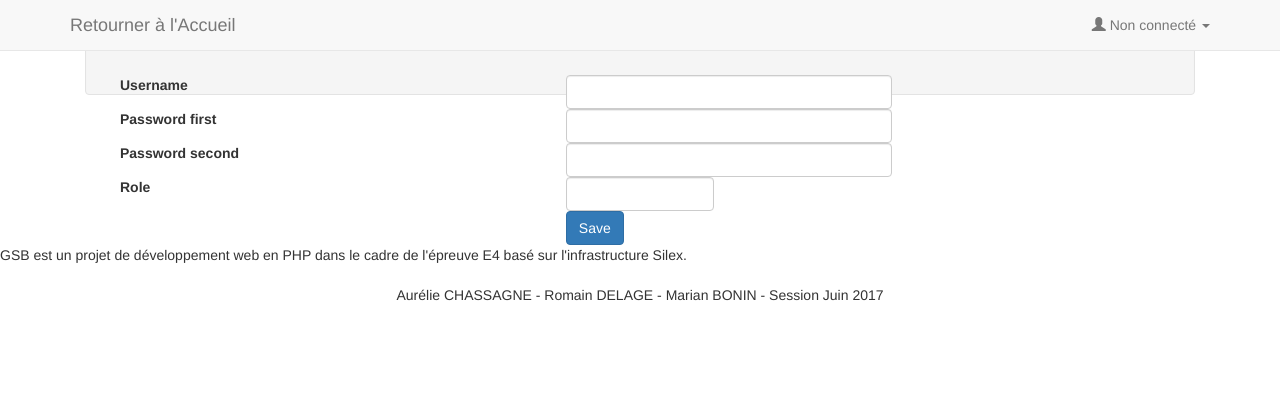
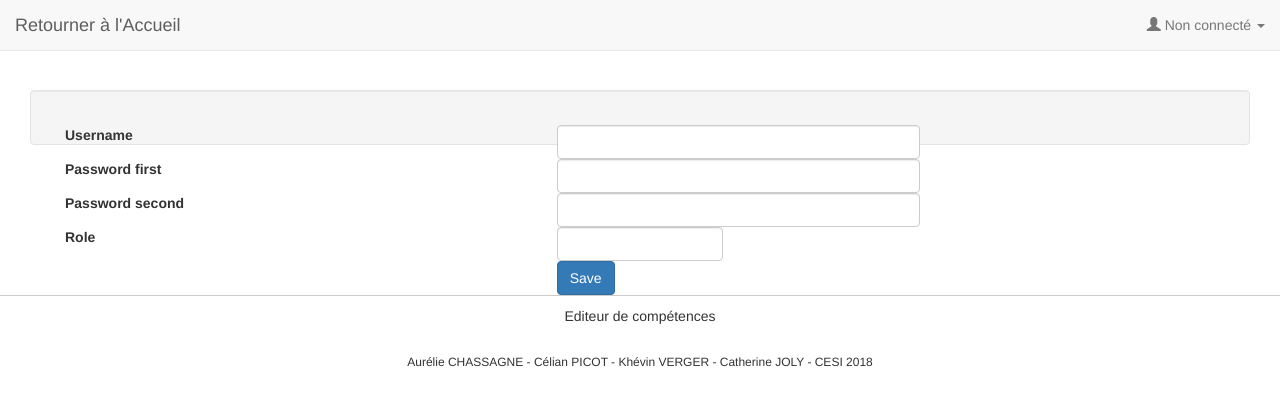
Before and after one commit to Aurelie96/Projet_web, a PHP site: template views/utilisateur_form.html.twig in a window 1280 px wide. Shown: the top 406 px of the page. Run offline with PHP 8.4, Linux system fonts and the light colour scheme; the template is opened without the code that fills it, so the values that code supplies are empty; form fields are guessed from the names that the template uses; some libraries are stand-ins or nearby versions.

```diff
--- a/app/config/prod.php
+++ b/app/config/prod.php
@@ -8,7 +8,7 @@ $app['db.options'] = array(
     'charset' => 'utf8',
     'host' => 'localhost',
     'port' => '3306',
-    'dbname' => 'ecole',
+    'dbname' => 'php_math',
     'user' => 'root',
-    'password' => 'root',
+    'password' => '',
 );
--- a/views/layout.html.twig
+++ b/views/layout.html.twig
@@ -5,8 +5,8 @@
     <meta http-equiv="X-UA-Compatible" content="IE=edge">
     <meta name="viewport" content="width=device-width, initial-scale=1">
     <link href="{{ app.request.basepath }}/lib/bootstrap/css/bootstrap.min.css" rel="stylesheet">
-    <link href="{{ app.request.basepath }}/css/microcms.css" rel="stylesheet">
-    <title>GSB - {% block title %}{% endblock %}</title>
+    <link href="{{ app.request.basepath }}/css/ecole.css" rel="stylesheet">
+    <title>{% block title %}{% endblock %}</title>
 </head>
 <body>
     <div class="container">
@@ -75,8 +75,8 @@
 
 </body>
 
- <footer class="footer">GSB est un projet de développement web en PHP dans le cadre de l'épreuve E4 basé sur l'infrastructure Silex.<br><br>
- <center>Aurélie CHASSAGNE - Romain DELAGE - Marian BONIN - Session Juin 2017</center>
+ <footer class="footer">Editeur de compétences<br><br>
+ <h6>Aurélie CHASSAGNE - Célian PICOT - Khévin VERGER - Catherine JOLY - CESI 2018</h6>
 </footer>
 
 
--- a/web/css/ecole.css
+++ b/web/css/ecole.css
@@ -18,7 +18,6 @@ body {
 }
 
 .container {
-
     width: auto;
 }
 
```
